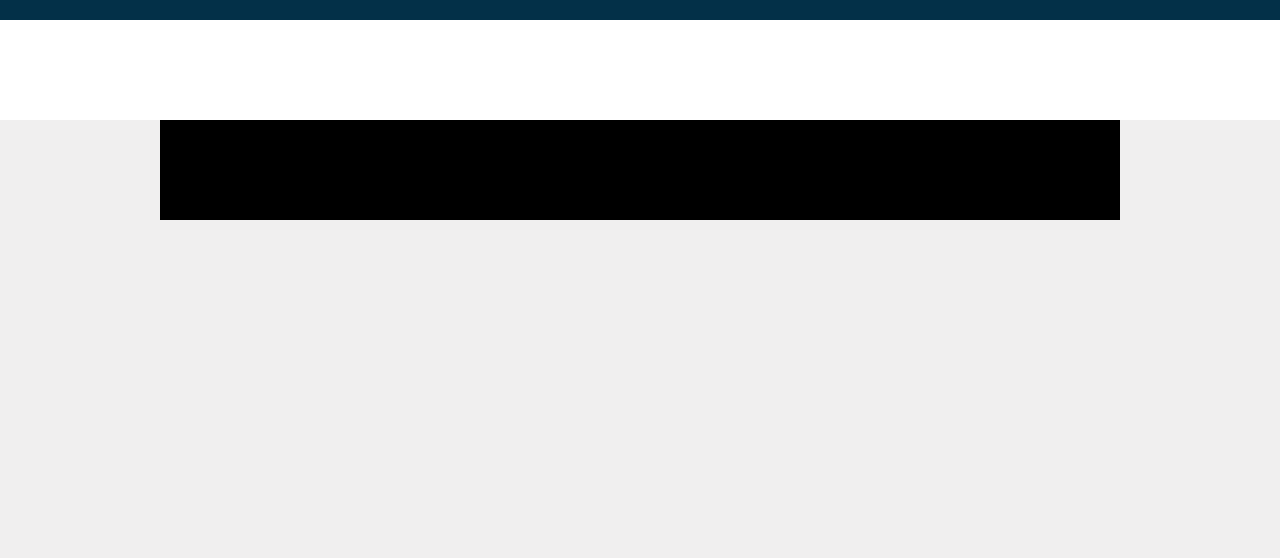
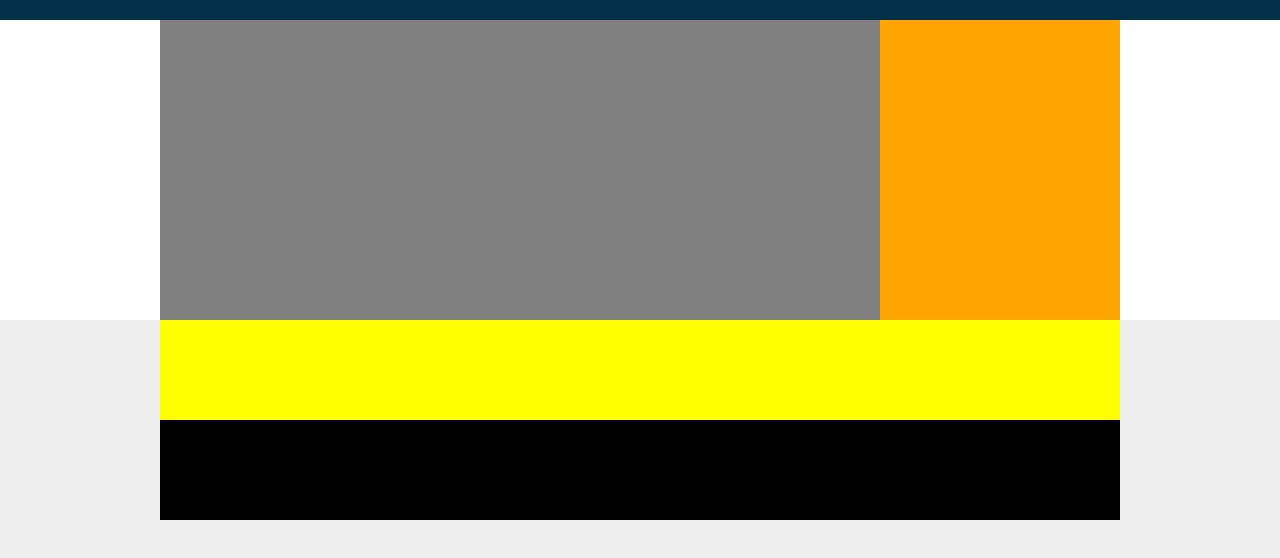
Before and after one commit to lilly-fisher/fewd1121, a plain HTML site: page class05/relaxr/index.html in a window 1280 px wide. Shown: the part 80-638 px from the top of the page. Drawn offline with nearby package versions, Linux system fonts and the light colour scheme.

Commit message:
classwork

```diff
--- a/class05/relaxr/css/style.css
+++ b/class05/relaxr/css/style.css
@@ -38,22 +38,7 @@ body {
   background-color: #f0efef;
 }
 
-nav a{
-  text-decoration: none;
-  color: #f9e42e;
-  font-weight: 600;
-  font-size: 24px;
-  display: inline-block;
-}
-nav{
-  float: right;
-}
-h1{
-  font-weight: 800;
-  background-color: #033048
-  font-size:40px;
-  color: white;
-  float: left;
+
 }
 .bodytext{
   color: #606161
@@ -68,16 +53,59 @@ h1{
 /* Center the container */
 .container {
   width: 960px;
-  margin: auto;
+  margin: 0 auto;
 }
 
 header {
 background-color: #033048;
 height: 100px;
 }
-main {
+
+nav a{
+  text-decoration: none;
+  color: #f9e42e;
+  font-weight: 600;
+  font-size: 24px;
+  display: inline-block;
+}
+
+nav{
+  float: right;
+}
+h1{
+  font-weight: 800;
+  background-color: #033048
+  font-size:40px;
+  color: white;
+  float: left;
+}
+main{
   background-color: white;
+}
+.clearfix: after {
+  content: "";
+  display: table;
+  clear: both;
+}
+aside {
+  background-color: yellow;
   height: 100px;
+  clear: both;
+}
+
+main article {
+  float: left;
+  width: 75%;
+  height: 300px;
+  background-color: gray;
+  clear: none;
+}
+main aside{
+  float: left;
+  height: 300px;
+  background-color: orange;
+  width: 25%;
+  clear: none;
 }
 
 footer {
--- a/class05/relaxr/index.html
+++ b/class05/relaxr/index.html
@@ -20,11 +20,14 @@
 			</nav>
 		</header>
 		</div>
-		<main class="contin">
-			<p class="bodytext"></p>
+		<main class="clearfix">
+			<div class="container">
+			<article class="bodytext"></article>
+			<aside></aside>
+			</div>
 		</main>
-		<aside class="container"></aside>
-		<footer class="container"></footer>
+		<aside class="container"> </aside>
+		<footer class="container"> </footer>
 
 
 	</body>
```
Also changed, not shown: 1 other file.
